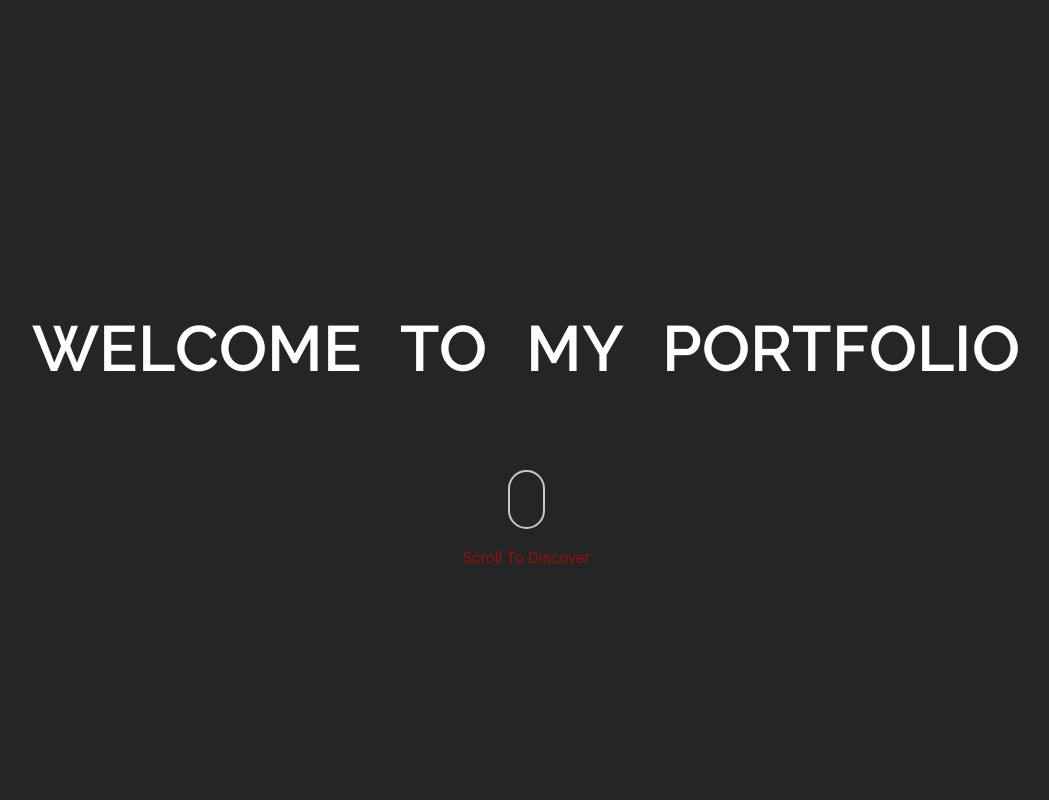
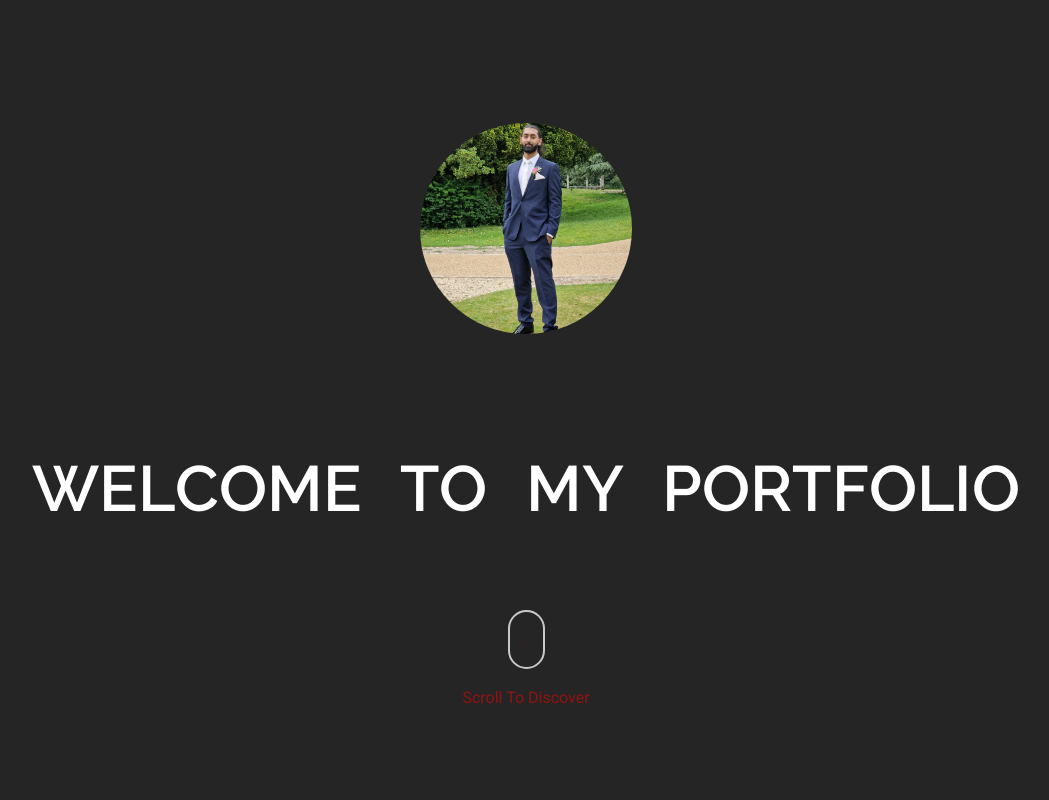
Before and after one commit to Pritesh2k/pritesh-portfolio-aws, a React (Create React App) app: page / in a window 1280 px wide. Shown: the top 800 px of the page, without its empty margins (114-1163 px from the left). Built offline with nearby package versions, Linux system fonts and the light colour scheme; no server answers.

Commit message:
update to hero section

```diff
--- a/src/CSS/hero.css
+++ b/src/CSS/hero.css
@@ -1,6 +1,6 @@
 @import url(https://fonts.googleapis.com/css?family=Raleway:600);
 
-.hero-container{
+.hero-container {
   display: flex;
   justify-content: center;
   align-items: center;
@@ -8,11 +8,56 @@
 
   width: 100%;
   height: 100%;
-
-  /* background-color: aqua; */
 }
 
-.hero-main-title-container{
+.header-image-container {
+  display: flex;
+  justify-content: center;
+  align-items: center;
+
+  width: 100%;
+  height: 35%;
+}
+
+.header-image {
+  width: 16.5vw;
+  height: 16.5vw;
+  border-radius: 50%;
+
+  object-fit:cover;
+
+  animation: grow 1.25s ease-in-out forwards;
+}
+
+@keyframes grow {
+  0% {
+    width: 0vw;
+    height: 0vw;
+  }
+
+  70% {
+    width: 14vw;
+    height: 14vw;
+  }
+
+  80%{
+    width: 15.5vw;
+    height: 15.5vw;
+  }
+
+  90%{
+    width: 16vw;
+    height: 16vw;
+  }
+
+  100%{
+    width: 16.5vw;
+    height: 16.5vw;
+  }
+
+}
+
+.hero-main-title-container {
   display: flex;
   justify-content: center;
   align-items: center;
@@ -28,7 +73,7 @@
   align-items: center;
   flex-direction: column;
 
-    width :20vw;
+  width: 20vw;
   height: 8vw;
   opacity: 0;
   gap: 1rem;
@@ -39,6 +84,7 @@
   animation: fadeINMouse 1s forwards;
   animation-delay: 2.5s;
 }
+
 .mousey {
   width: 3px;
   padding: 10px 15px;
@@ -48,6 +94,7 @@
   opacity: 0.75;
   box-sizing: content-box;
 }
+
 .scroller {
   width: 3px;
   height: 10px;
@@ -55,37 +102,60 @@
   background-color: #ff0000;
   animation-name: scroll;
   animation-duration: 2.2s;
-    animation-timing-function: cubic-bezier(.15,.41,.69,.94);
+  animation-timing-function: cubic-bezier(.15, .41, .69, .94);
   animation-iteration-count: infinite;
 }
+
 @keyframes scroll {
-    0% { opacity: 0; }
-    10% { transform: translateY(0); opacity: 1; }
-    100% { transform: translateY(15px); opacity: 0;}
+  0% {
+    opacity: 0;
+  }
+
+  10% {
+    transform: translateY(0);
+    opacity: 1;
+  }
+
+  100% {
+    transform: translateY(15px);
+    opacity: 0;
+  }
 }
 
 @keyframes fadeINMouse {
-    0% {opacity: 0;}
-    100% {opacity: 1;}
+  0% {
+    opacity: 0;
   }
 
-  .mouse-text{
+  100% {
+    opacity: 1;
+  }
+}
+
+.mouse-text {
   animation: text-enter 1s forwards;
   animation: pulse 2.2s ease-in-out infinite;
 }
 
-  @keyframes text-enter{
-    0% {opacity: 0;}
-    100% {opacity: 1;}
+@keyframes text-enter {
+  0% {
+    opacity: 0;
   }
 
-  @keyframes pulse{
+  100% {
+    opacity: 1;
+  }
+}
+
+@keyframes pulse {
   0% {
     color: rgba(255, 0, 0, 0.418);
   }
+
   50% {
     color: rgb(255, 0, 0);
   }
+
   100% {
     color: rgba(255, 0, 0, 0.418);
   }
--- a/src/JS/Hero.js
+++ b/src/JS/Hero.js
@@ -1,10 +1,15 @@
 import React from 'react';
 import '../CSS/hero.css';
+
+import profilePic from '../Assets/Profile-pic.jpg'
 
 function Hero() {
     return (
         <>
             <div className='hero-container'>
+                <div className='header-image-container'>
+                    <img className='header-image' src={profilePic} alt='image'/>
+                </div>
                 <div className='hero-main-title-container'>
                     <div className='h1-text'>
                         <span>W</span>
```
Also changed, not shown: src/Assets/Profile-pic.jpg (added). Lines whose indentation alone changed are shown as unchanged.
